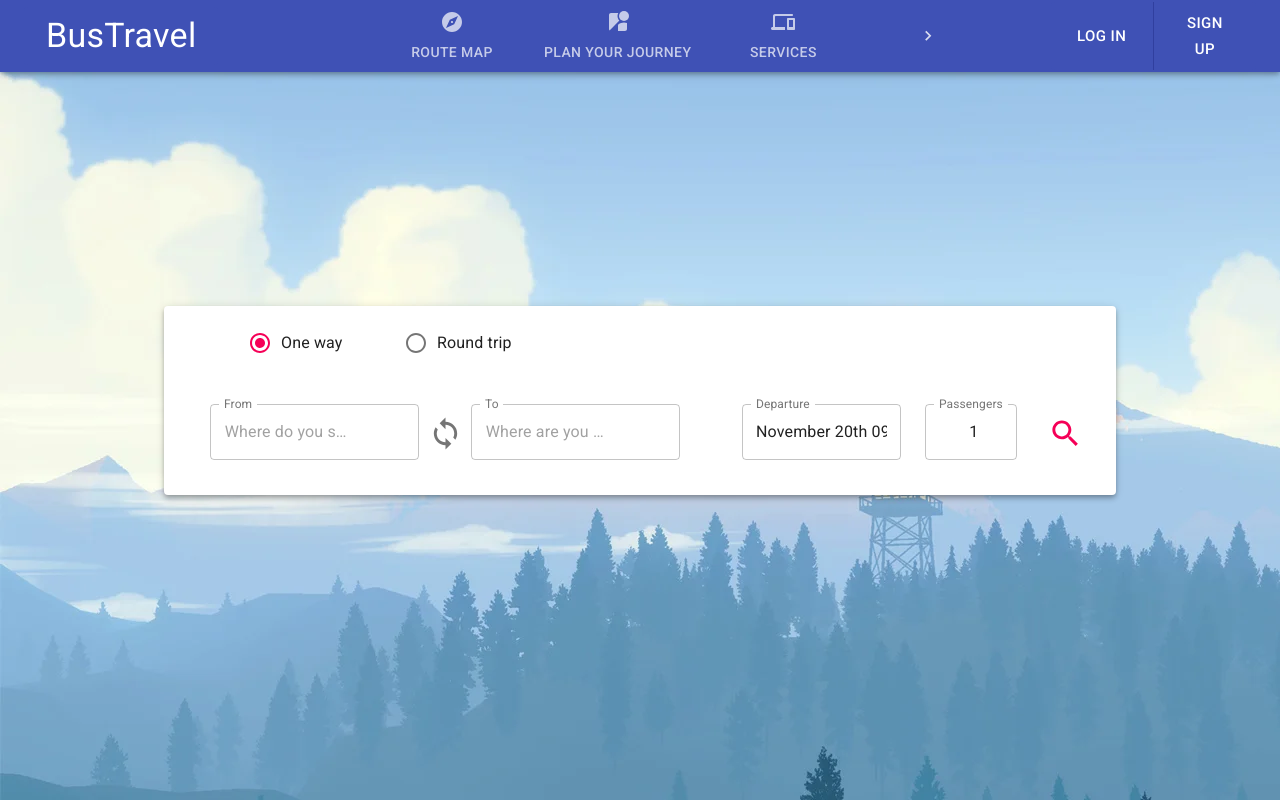
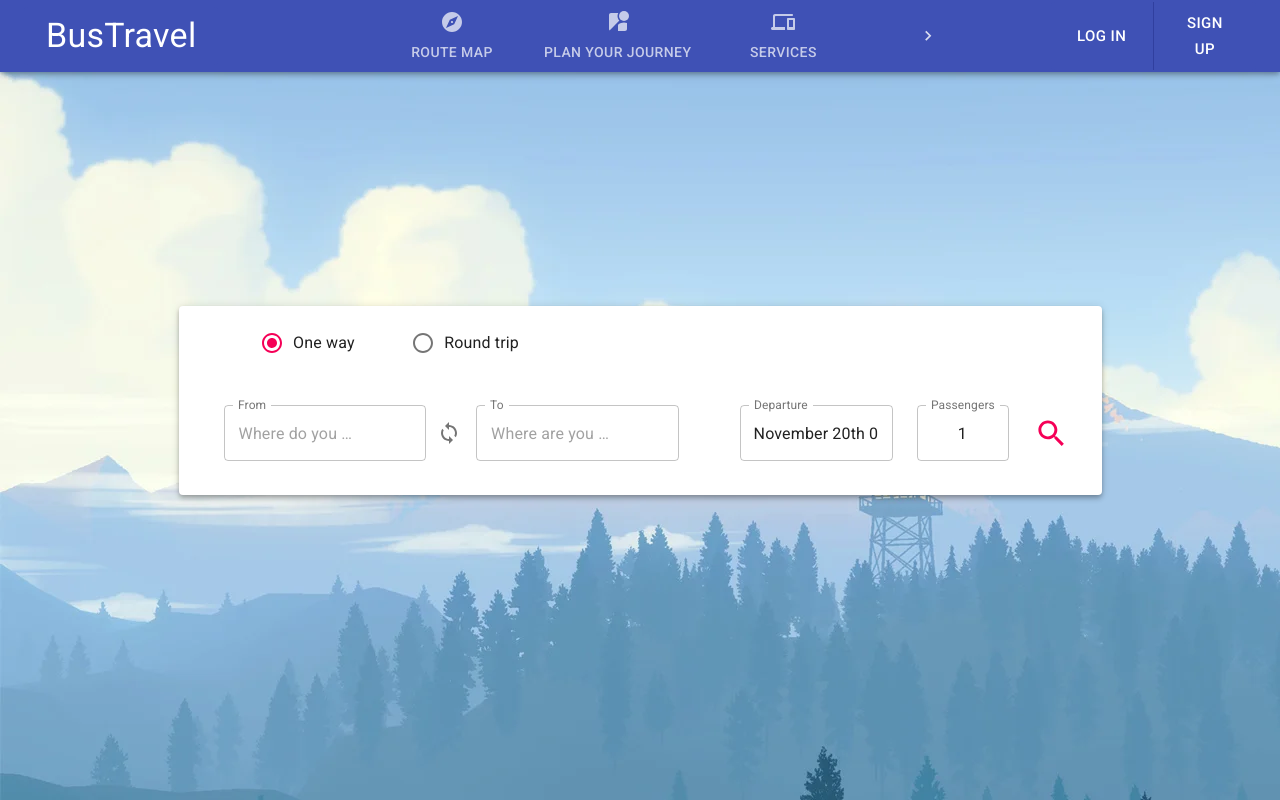
Before and after one commit to mateusz-chochol/FlixBus-Ripoff, a React (Create React App) app: page / in a window 1280 px wide. Built offline with nearby package versions, Linux system fonts and the light colour scheme; no server answers.

Commit message:
Fixing problems with search button position on main page

```diff
--- a/src/components/MainPage/MainPage.tsx
+++ b/src/components/MainPage/MainPage.tsx
@@ -162,10 +162,10 @@ const MainPage: React.FC<WithWidth> = ({ width }) => {
                     </Box>
                   </Grid>
                   <Hidden smDown>
-                    <Grid item md={1}>
-                      <Box display='flex' justifyContent='center' alignItems='center'>
-                        <IconButton onClick={handleSwitchClick}>
-                          <LoopIcon fontSize='large' />
+                    <Grid item container md={1}>
+                      <Box display='flex' justifyContent='center' alignSelf='center'>
+                        <IconButton size='small' onClick={handleSwitchClick}>
+                          <LoopIcon />
                         </IconButton>
                       </Box>
                     </Grid>
@@ -194,7 +194,7 @@ const MainPage: React.FC<WithWidth> = ({ width }) => {
                 <Grid
                   item
                   container
-                  alignItems='stretch'
+                  alignItems='center'
                   justify='space-around'
                   spacing={3}
                   md={tripType === 'one way' ? 5 : 7}
```
